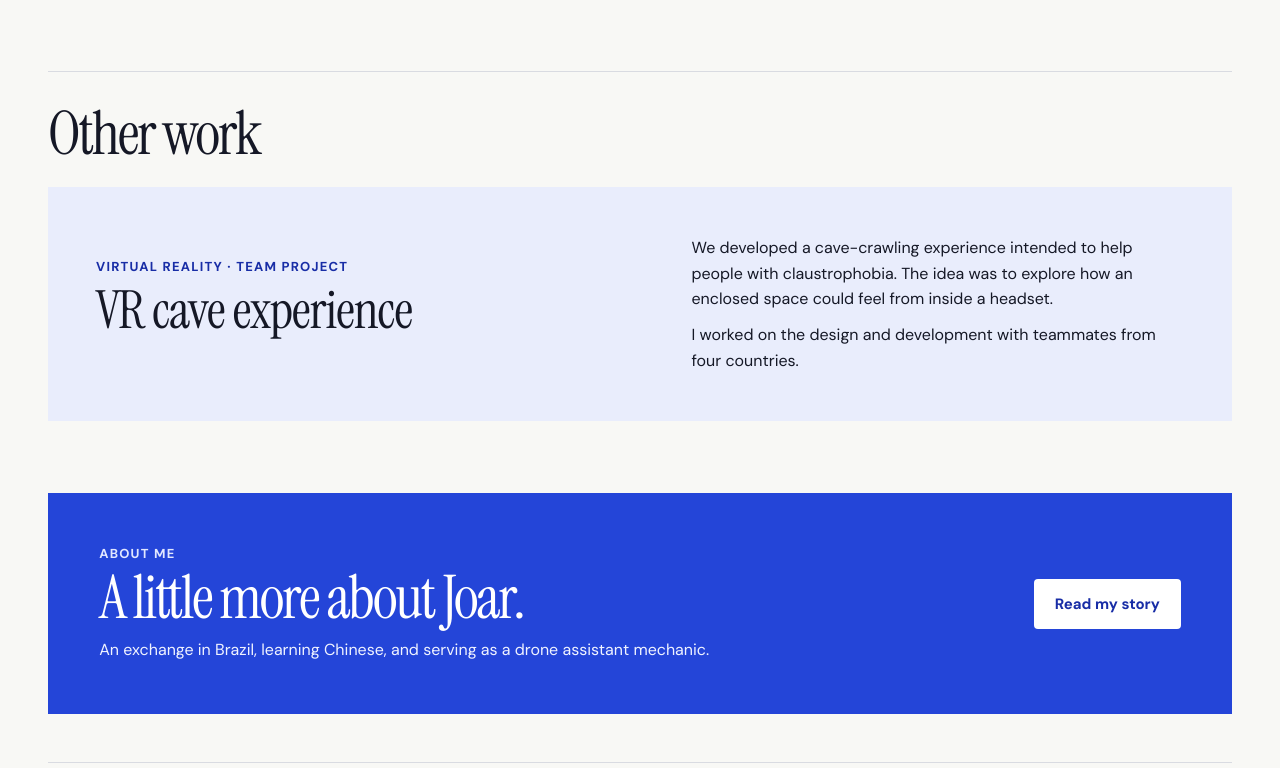
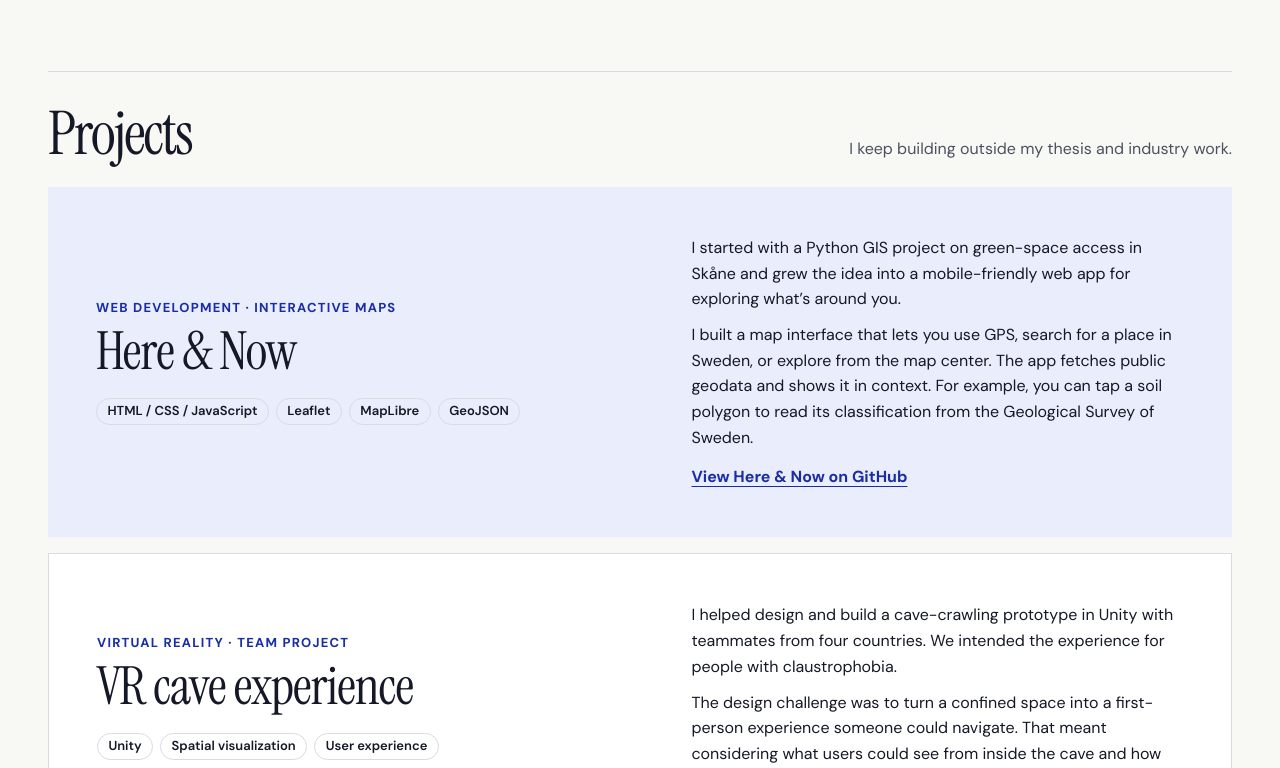
Before and after one commit to Joar-Rinaldo-Roos/Portfolio, a plain HTML site: page index.html in a window 1280 px wide. Shown: the part 2032-2800 px from the top of the page. Drawn offline with Linux system fonts and the light colour scheme.

Commit message:
Showcase Here & Now and Unity cave experience

```diff
--- a/assets/style.css
+++ b/assets/style.css
@@ -182,7 +182,9 @@ details > p { margin-top: .55rem; }
 .signal-symbol.map i { width: 1.2rem; height: 1.05rem; border: 2px solid currentColor; background: linear-gradient(90deg, transparent 44%, currentColor 44% 56%, transparent 56%), linear-gradient(transparent 44%, currentColor 44% 56%, transparent 56%); }
 
 .additional-project { align-items: center; background: var(--blue-soft); }
+.additional-project + .additional-project { margin-top: 1rem; border: 1px solid var(--line); background: var(--card); }
 .additional-project p + p { margin-top: .65rem; }
+.project-link { display: inline-block; margin-top: .85rem; color: var(--blue-dark); font-weight: 700; }
 
 .about-banner {
   display: flex;
--- a/index.html
+++ b/index.html
@@ -15,7 +15,7 @@
     <nav aria-label="Main navigation">
       <a href="#ai">Applied AI</a>
       <a href="#networks">Networks</a>
-      <a href="#projects">Other work</a>
+      <a href="#projects">Projects</a>
       <a href="./about/">About me</a>
     </nav>
   </header>
@@ -117,16 +117,34 @@
 
     <section class="section" id="projects" aria-labelledby="projects-title">
       <div class="section-heading">
-        <h2 id="projects-title">Other work</h2>
+        <h2 id="projects-title">Projects</h2>
+        <p>I keep building outside my thesis and industry work.</p>
       </div>
-      <article class="additional-project" aria-labelledby="vr-title">
+      <article class="additional-project" id="here-and-now" aria-labelledby="here-and-now-title">
+        <div>
+          <p class="eyebrow">Web development · Interactive maps</p>
+          <h3 id="here-and-now-title">Here &amp; Now</h3>
+          <ul class="tags" aria-label="Technologies">
+            <li>HTML / CSS / JavaScript</li><li>Leaflet</li><li>MapLibre</li><li>GeoJSON</li>
+          </ul>
+        </div>
+        <div>
+          <p>I started with a Python GIS project on green-space access in Skåne and grew the idea into a mobile-friendly web app for exploring what’s around you.</p>
+          <p>I built a map interface that lets you use GPS, search for a place in Sweden, or explore from the map center. The app fetches public geodata and shows it in context. For example, you can tap a soil polygon to read its classification from the Geological Survey of Sweden.</p>
+          <a class="project-link" href="https://github.com/Joar-Rinaldo-Roos/skane-green-access">View Here &amp; Now on GitHub</a>
+        </div>
+      </article>
+      <article class="additional-project" id="vr-cave" aria-labelledby="vr-title">
         <div>
           <p class="eyebrow">Virtual reality · Team project</p>
           <h3 id="vr-title">VR cave experience</h3>
+          <ul class="tags" aria-label="Focus areas">
+            <li>Unity</li><li>Spatial visualization</li><li>User experience</li>
+          </ul>
         </div>
         <div>
-          <p>We developed a cave-crawling experience intended to help people with claustrophobia. The idea was to explore how an enclosed space could feel from inside a headset.</p>
-          <p>I worked on the design and development with teammates from four countries.</p>
+          <p>I helped design and build a cave-crawling prototype in Unity with teammates from four countries. We intended the experience for people with claustrophobia.</p>
+          <p>The design challenge was to turn a confined space into a first-person experience someone could navigate. That meant considering what users could see from inside the cave and how the space would feel as they moved through it.</p>
         </div>
       </article>
     </section>
```
Also changed, not shown: about/index.html (+1 -1 lines).
